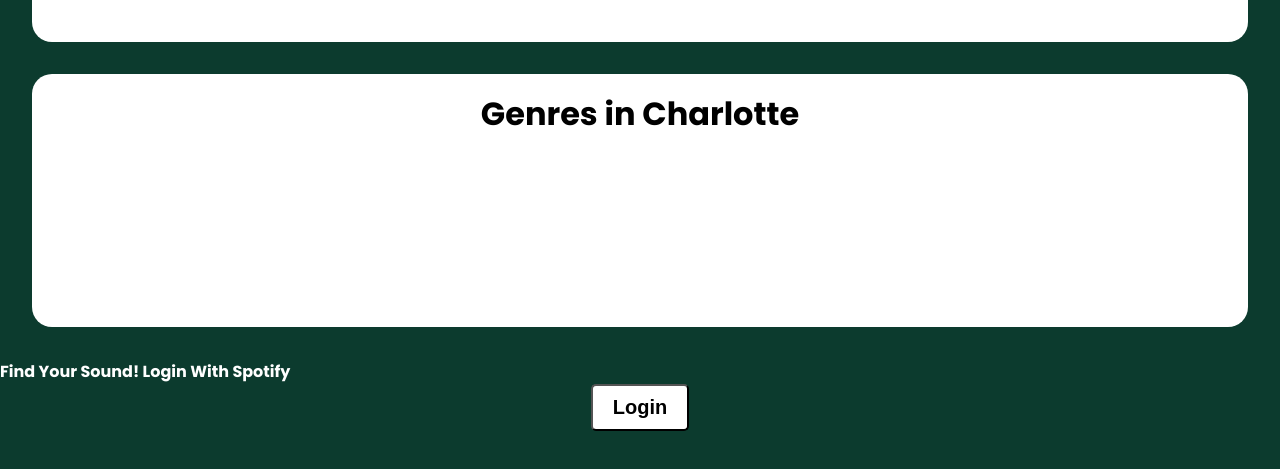
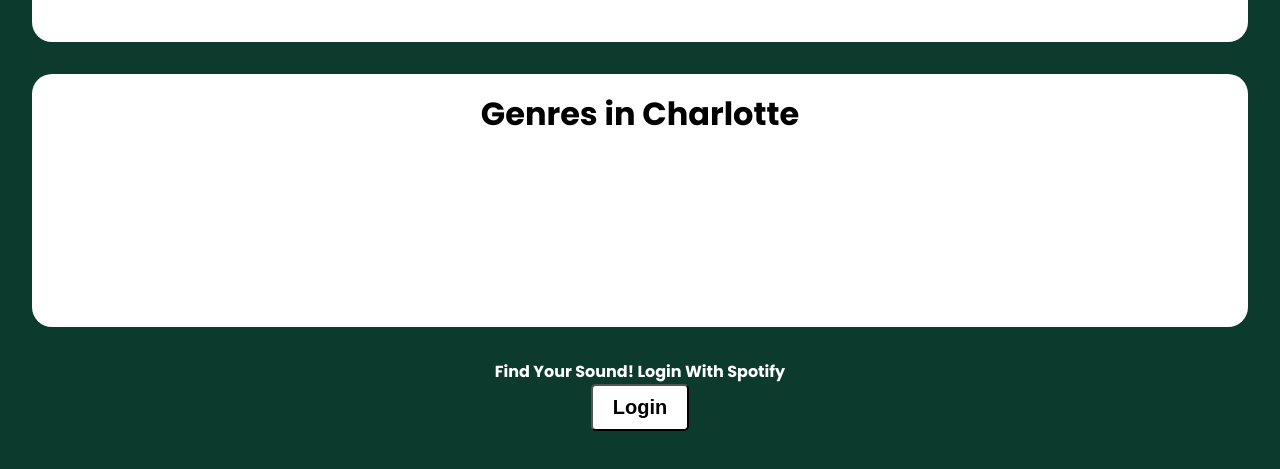
Before and after one commit to JesusGG03/campus_spotify, a website: page public/index.html in a window 1280 px wide. Shown: the part 728-1197 px from the top of the page. Drawn offline with nearby package versions, Linux system fonts and the light colour scheme; no server answers.

Commit message:
Feat: Added div for button and title as well as styles

```diff
--- a/public/index.html
+++ b/public/index.html
@@ -200,8 +200,11 @@
 
         </div>
 
-        <h4>Find Your Sound! Login With Spotify</h4>
-        <button id="login-btn">Login</button>
+        <div class="btn-conatiner">
+            <h4>Find Your Sound! Login With Spotify</h4>
+            <button id="login-btn">Login</button>
+        </div>
+
 
         <footer></footer>
 
--- a/public/styles/styles.css
+++ b/public/styles/styles.css
@@ -38,7 +38,11 @@ main{
     text-align: center;
 }
 
-
+.btn-conatiner{
+    display: flex;
+    flex-direction: column;
+    text-align: center;
+}
 
 /* Submit Button */
 #login-btn {
```
